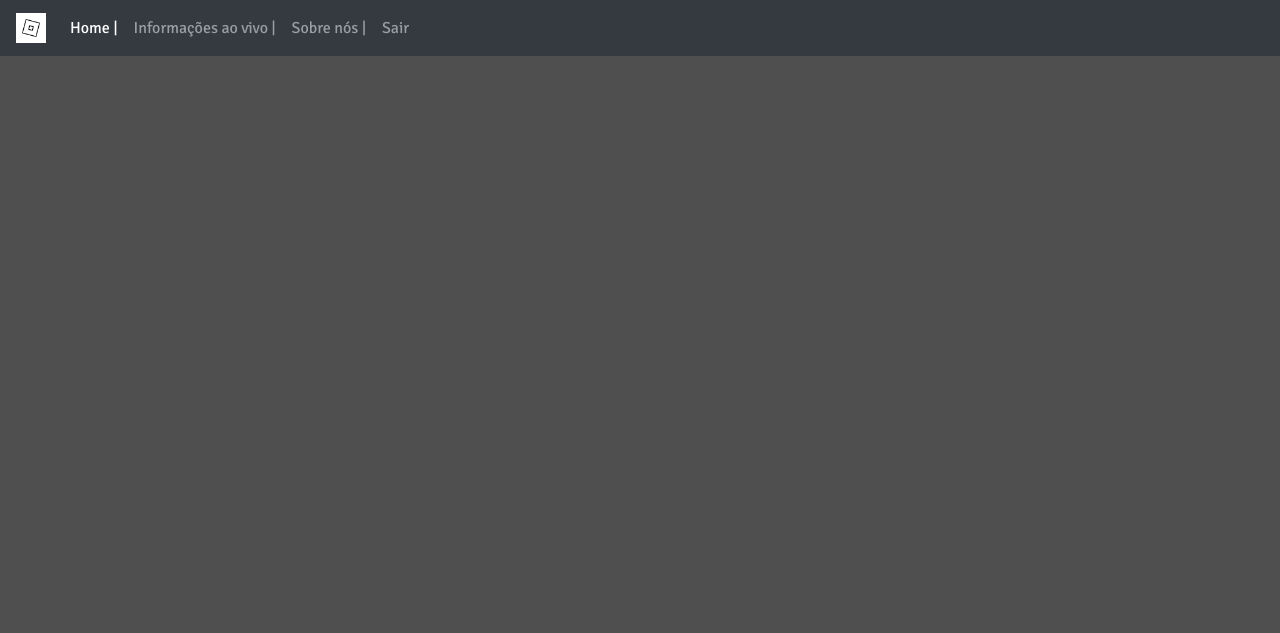
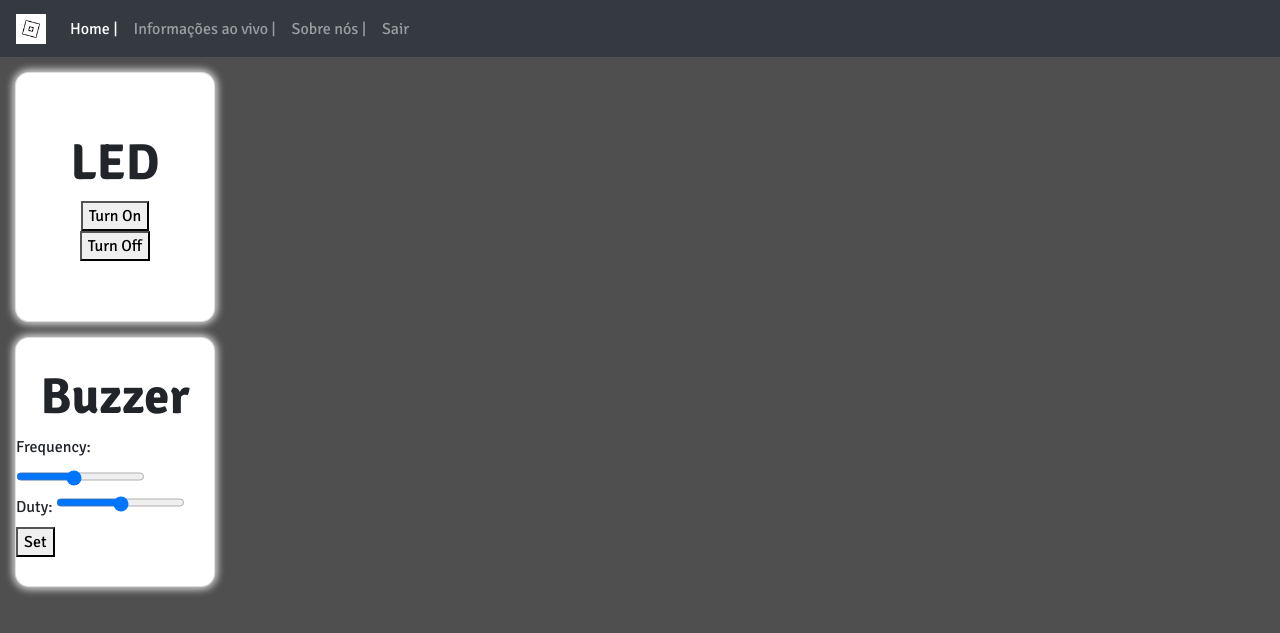
Before and after one commit to Navarro45/ExpCriativpjbl02, a Flask app: page /centrala in a window 1280 px wide. Shown: the top 633 px of the page. Run offline with Flask 3, Linux system fonts and the light colour scheme; some libraries are stand-ins or nearby versions.

Commit message:
Update 33
Added the page and function to use the actuators remotely but has some errors

```diff
--- a/ExpCriativpjbl02-main/pjbl2/app.py
+++ b/ExpCriativpjbl02-main/pjbl2/app.py
@@ -119,6 +119,18 @@ def central():
 
 @app.route('/controle')
 def controle():
+  if request.method == 'POST':
+    message_type = request.form['message_type']
+    if message_type == 'led':
+        message = request.form['led_state']
+        mqtt_client.publish(MQTT_TOPIC_SEND, message)
+    elif message_type == 'buzzer':
+        message = request.form['buzzer_frequency'], request.form['buzzer_duty']
+        mqtt_client.publish(MQTT_TOPIC_SEND, message)
+  return render_template("centrala.html")
+
+@app.route('/send', methods=['GET','POST'])
+def send():
     return render_template("publish.html")
 
 @app.route('/publish', methods=['GET', 'POST'])
--- a/ExpCriativpjbl02-main/pjbl2/templates/centrala.html
+++ b/ExpCriativpjbl02-main/pjbl2/templates/centrala.html
@@ -1,3 +1,38 @@
-{%extends "base.html"%}
-{%block content%}
-{% endblock %}
+<!DOCTYPE html>
+<html lang="en">
+<head>
+    <meta charset="UTF-8">
+    <meta name="viewport" content="width=device-width, initial-scale=1.0">
+    <title>Document</title>
+</head>
+<body>
+    {%extends "base.html"%}
+    {%block content%}
+    <div class="card">
+        <h2>LED</h2>
+        <form action="/controle" method="POST">
+            <input type="hidden" name="message_type" value="led">
+            <button type="submit" name="led_state" value="1">Turn On</button>
+        </form>
+        <form action="/controle" method="POST">
+            <input type="hidden" name="message_type" value="led">
+            <button type="submit" name="led_state" value="0">Turn Off</button>
+        </form>
+    </div>
+    <div class="card">
+        <h2>Buzzer</h2>
+        <form action="/controle" method="POST">
+            <input type="hidden" name="message_type" value="buzzer">
+                <label for="buzzer_frequency">Frequency:</label>
+                <input type="range" id="buzzer_frequency" name="buzzer_frequency" min="100" max="1000" value="500">
+                <br>
+            <label for="buzzer_duty">Duty:</label>
+            <input type="range" id="buzzer_duty" name="buzzer_duty" min="10" max="90" value="50">
+            <br>
+            <button type="submit">Set</button>
+        </form>
+    </div>
+    {% endblock %}
+
+</body>
+</html>
--- a/ExpCriativpjbl02-main/pjbl2/templates/home.html
+++ b/ExpCriativpjbl02-main/pjbl2/templates/home.html
@@ -29,7 +29,7 @@
                     <div class="bg">
                         <h4>Enviar dados</h4>
                         <h6> </h6>
-                        <a href="/controle"  class="boton">enviar info</a>
+                        <a href="/send"  class="boton">enviar info</a>
                     </div>
                     <div class="blob"></div>
                 </div>
```
